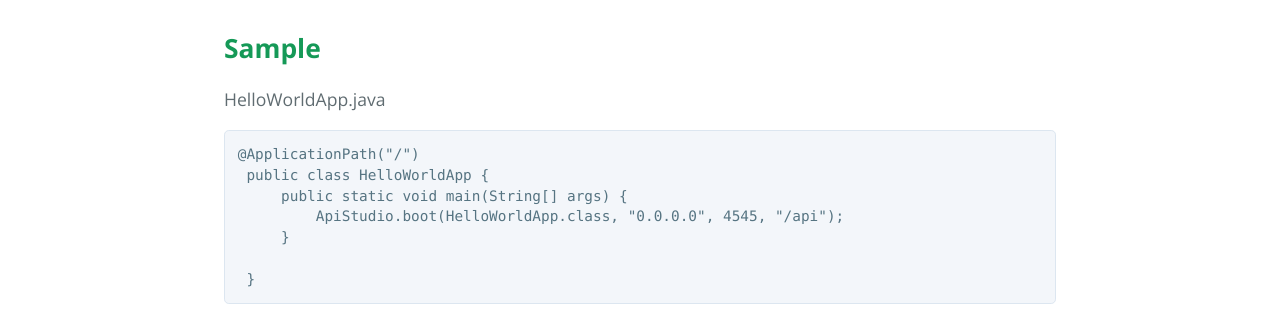
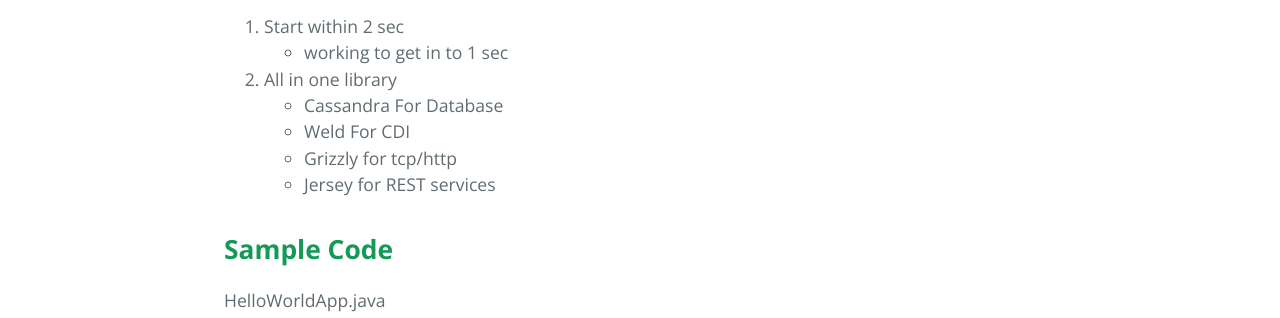
Before and after one commit to ApiStudio/apistudio, a plain HTML site: page index.html in a window 1280 px wide. Shown: the part 424-742 px from the top of the page. Drawn offline with nearby package versions, Linux system fonts and the light colour scheme.

```diff
--- a/index.html
+++ b/index.html
@@ -22,8 +22,26 @@
       <h1>
 <a id="api-studio--a-micro-service-framework-" class="anchor" href="#api-studio--a-micro-service-framework-" aria-hidden="true"><span aria-hidden="true" class="octicon octicon-link"></span></a>API-STUDIO ( A Micro Service Framework )</h1>
 
+<ol>
+<li>Start within 2 sec
+
+<ul>
+<li>working to get in to 1 sec</li>
+</ul>
+</li>
+<li>All in one library
+
+<ul>
+<li>Cassandra For Database</li>
+<li>Weld For CDI</li>
+<li>Grizzly for tcp/http</li>
+<li>Jersey for REST services</li>
+</ul>
+</li>
+</ol>
+
 <h2>
-<a id="sample" class="anchor" href="#sample" aria-hidden="true"><span aria-hidden="true" class="octicon octicon-link"></span></a><strong>Sample</strong>
+<a id="sample-code" class="anchor" href="#sample-code" aria-hidden="true"><span aria-hidden="true" class="octicon octicon-link"></span></a><strong>Sample Code</strong>
 </h2>
 
 <p>HelloWorldApp.java</p>
```
Also changed, not shown: params.json (+1 -1 lines).
